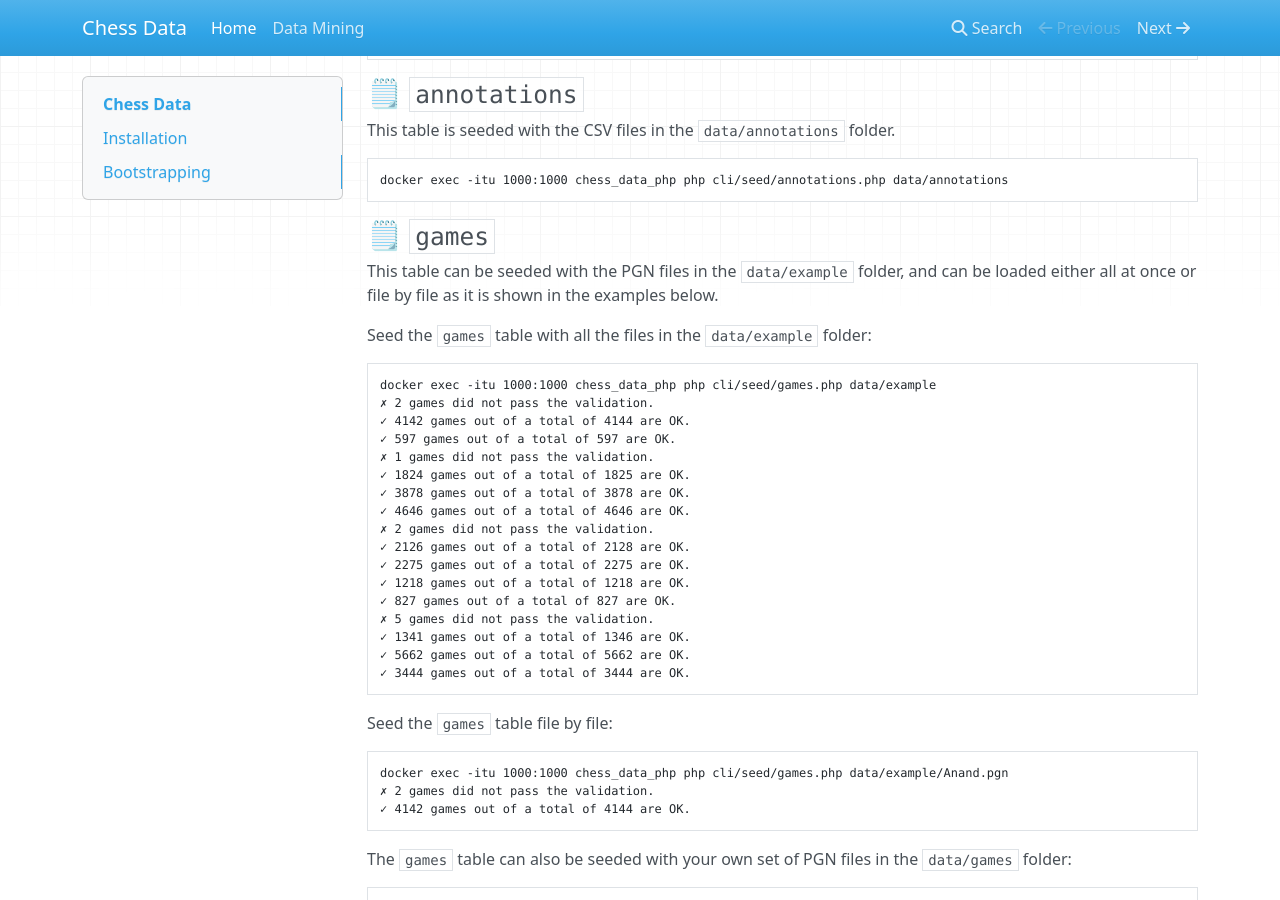
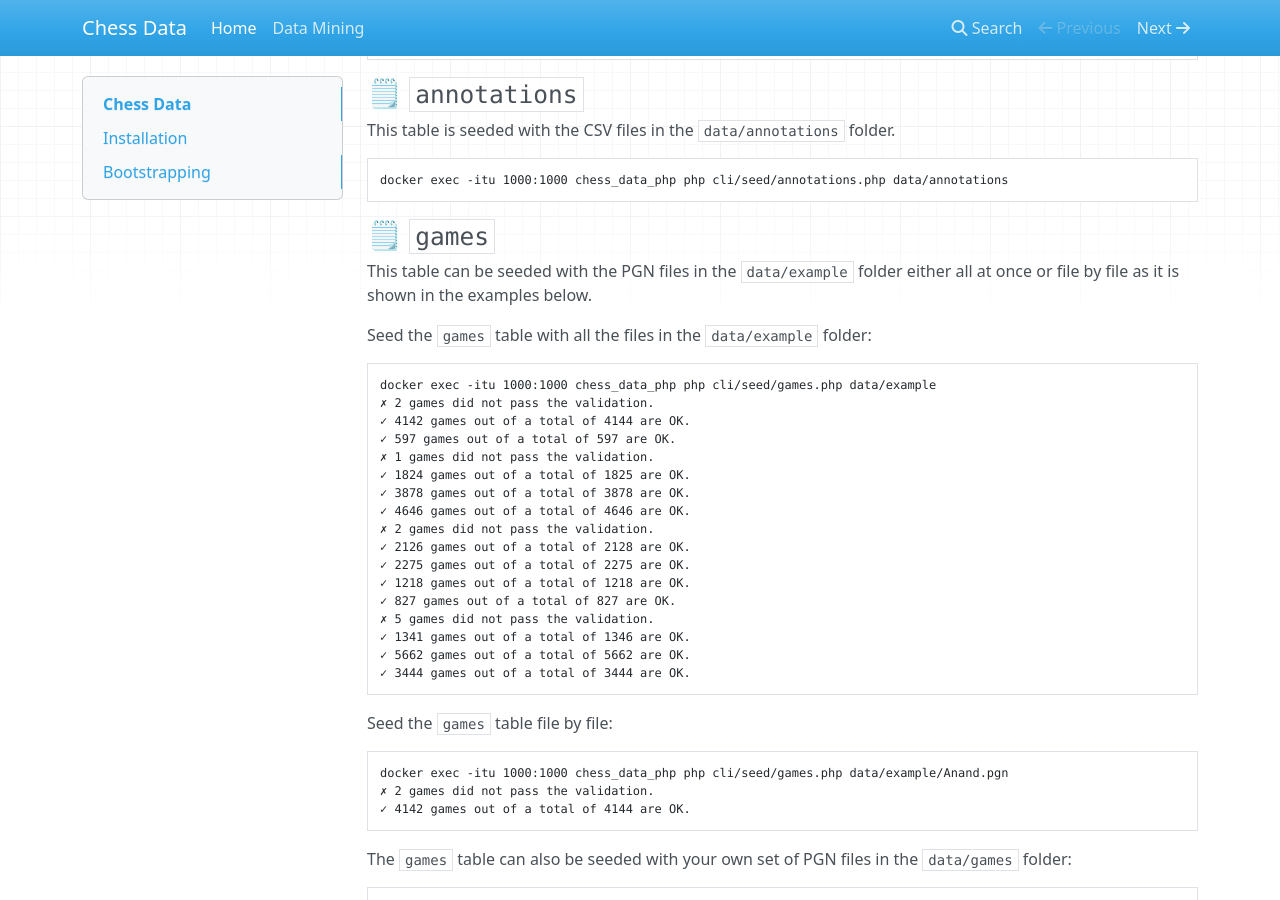
Before and after one commit to chesslablab/chess-data, an MkDocs documentation site: the page built from docs/index.md, in a window 1280 px wide and 900 px high, scrolled down 777 px. Built offline with MkDocs 1.6.1, drawn with Linux system fonts in a browser that asks for light colours; nearby versions of some CDN libraries.

Commit message:
Updated the docs

```diff
--- a/docs/index.md
+++ b/docs/index.md
@@ -49,7 +49,7 @@ docker exec -itu 1000:1000 chess_data_php php cli/seed/annotations.php data/anno
 
 ### 🗒 `games`
 
-This table can be seeded with the PGN files in the `data/example` folder, and can be loaded either all at once or file by file as it is shown in the examples below.
+This table can be seeded with the PGN files in the `data/example` folder either all at once or file by file as it is shown in the examples below.
 
 Seed the `games` table with all the files in the `data/example` folder:
 
```
